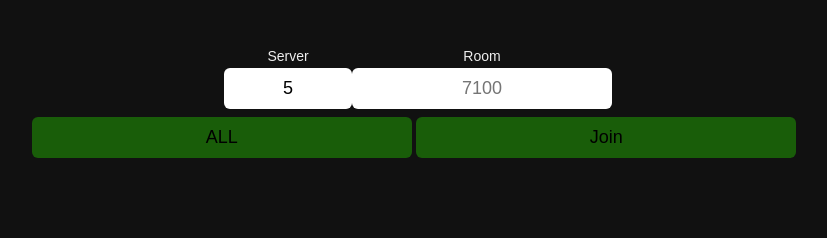
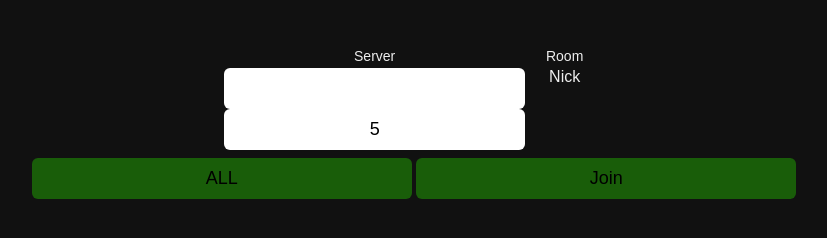
Before and after one commit to RyzexMrs/interneth-ztesti.github.io, a plain HTML site: page index.html in a window 1280 px wide. Shown: the whole page, without its empty margins (226-1053 px from the left). Drawn offline with Linux system fonts and the light colour scheme.

Commit message:
Update index.html

```diff
--- a/index.html
+++ b/index.html
@@ -21,9 +21,11 @@
 	<div id="grid">
 		<small>Server</small>
 		<small>Room</small>
+		<input type="text" id="rm" placehorder="Oda Linki"
+                <small>Nick</small>
+                <input type="text" id="nck" placehorder="Nick"
 		<input type="text" id="sr" placeholder="5" value="5">
-		<input type="text" id="rm" placeholder="7100">
-	</div>
+            </div>
 	<div id="bb" style="margin-top: 0.5rem;">
 		<button id="ab">ALL</button>
 		<button onclick="j(document.getElementById('sr').value ,document.getElementById('rm').value)" id="bt">Join</button>
```
